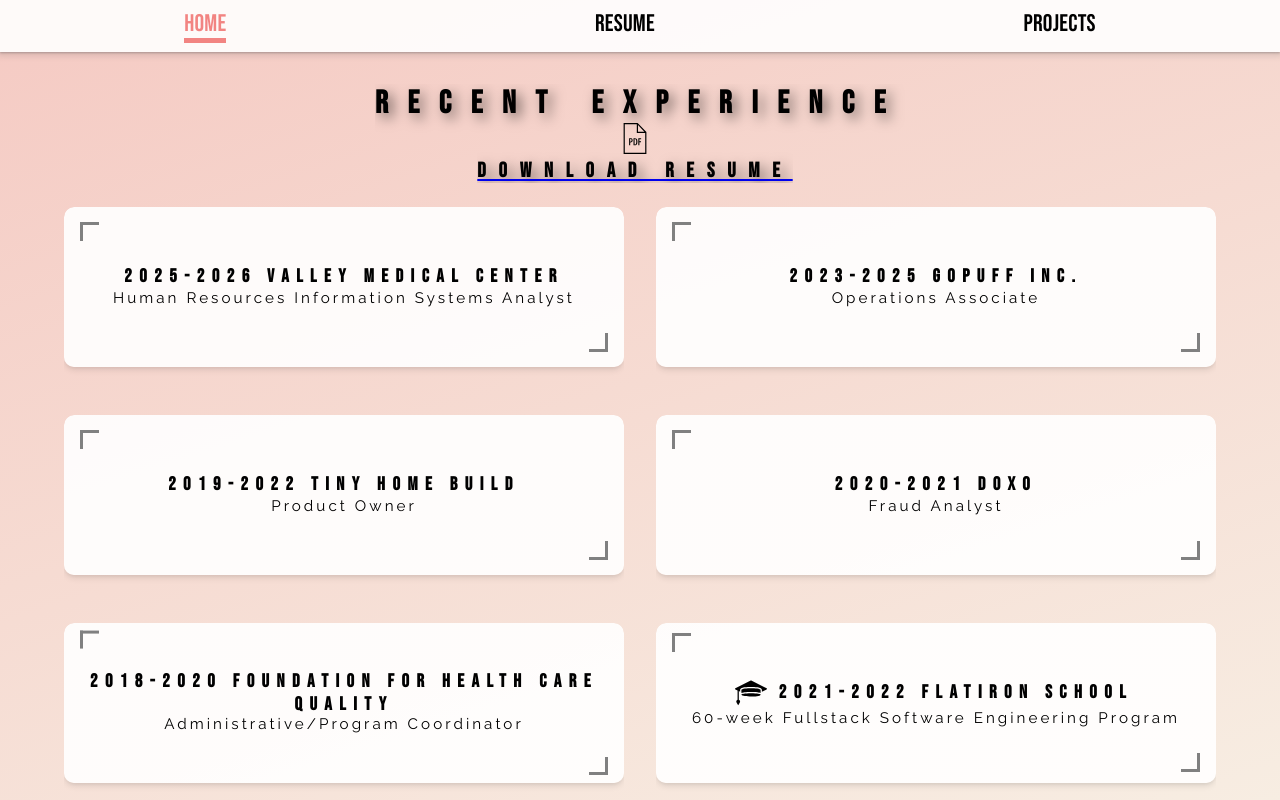
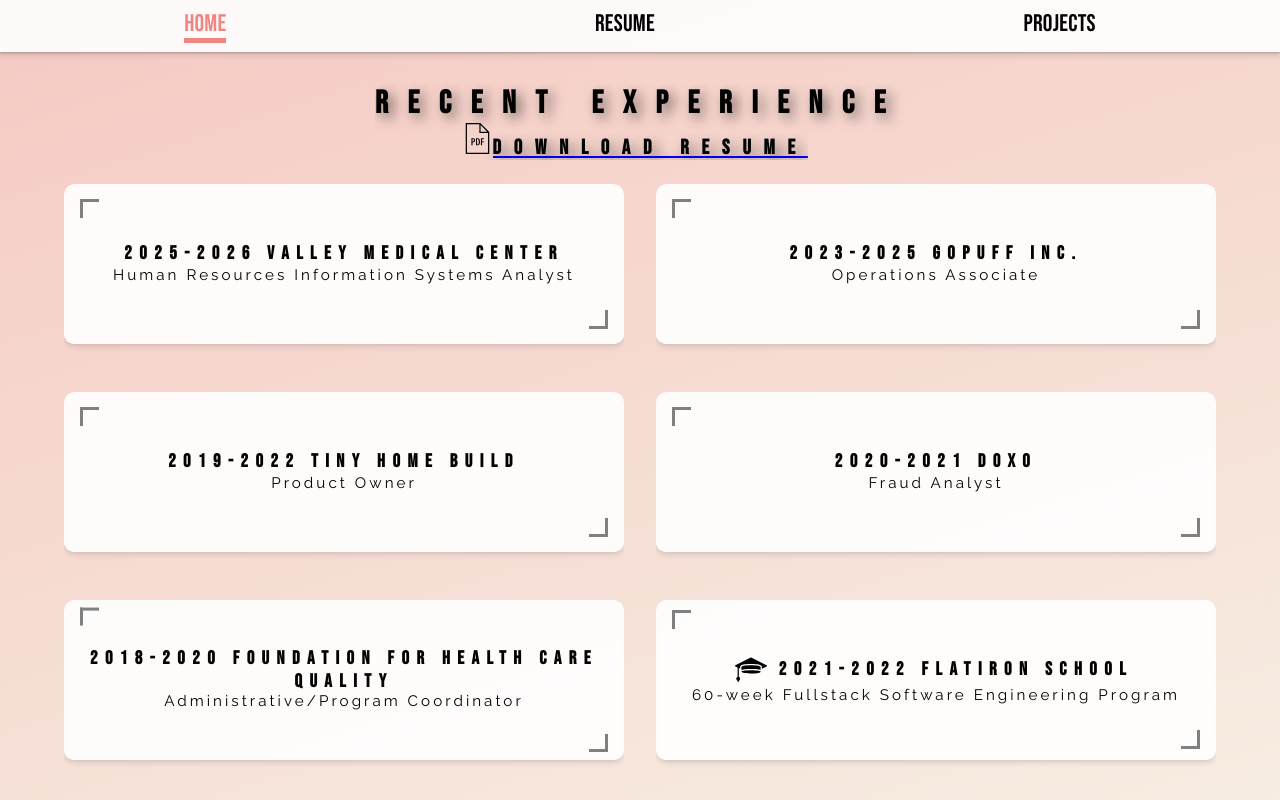
Before and after one commit to 1stofhername/portfolio-webstie, a React (Create React App) app: page /resume in a window 1280 px wide. Built offline with nearby package versions, Linux system fonts and the light colour scheme.

Commit message:
Adds ruleset for resume-link-container.

```diff
--- a/src/components/ExperienceContainer.js
+++ b/src/components/ExperienceContainer.js
@@ -21,7 +21,7 @@ export default function Resume () {
                 <a  className="pdf-link" href="https://docs.google.com/document/d/e/2PACX-1vTy4DdX0vp1RIO7nXn3fk0hxbmAJ8EgzNGHjAUvBfGGIw2Cl0DgbwAC7Fta0E1W5g/pub" target="_blank" rel="noopener noreferrer">
                     <span className="resume-link-container">
                         <img className="pdf-icon" src={pdf} alt="resume pdf" />
-                        <h2 className="sub-title-black">Download Resume</h2>
+                        <h2 className="sub-title-black" id="resume-label">Download Resume</h2>
                     </span>
                 </a>
                 <h1 className="sub-title-black">
--- a/src/css/index.css
+++ b/src/css/index.css
@@ -229,6 +229,12 @@ code {
 
 #resume-section {
   overflow-y: scroll;
+}
+
+.resume-link-container {
+  display:flex;
+  flex-direction: row;
+  align-items: baseline;
 }
 
 .pdf-link {
```
